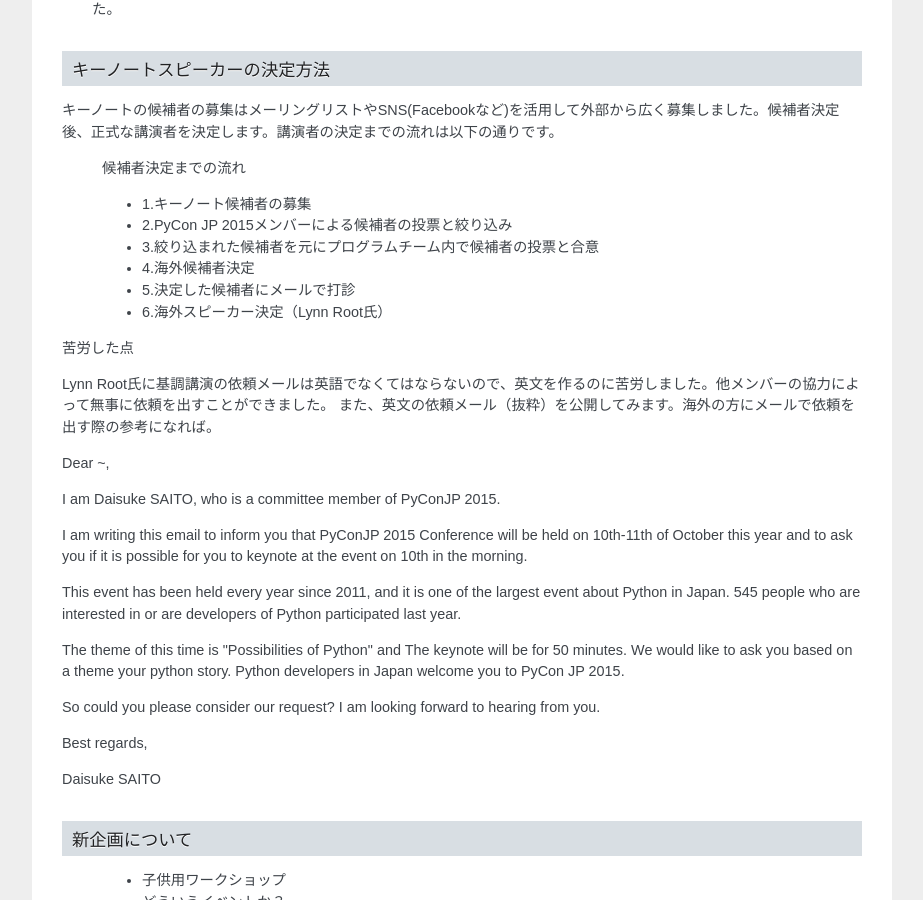
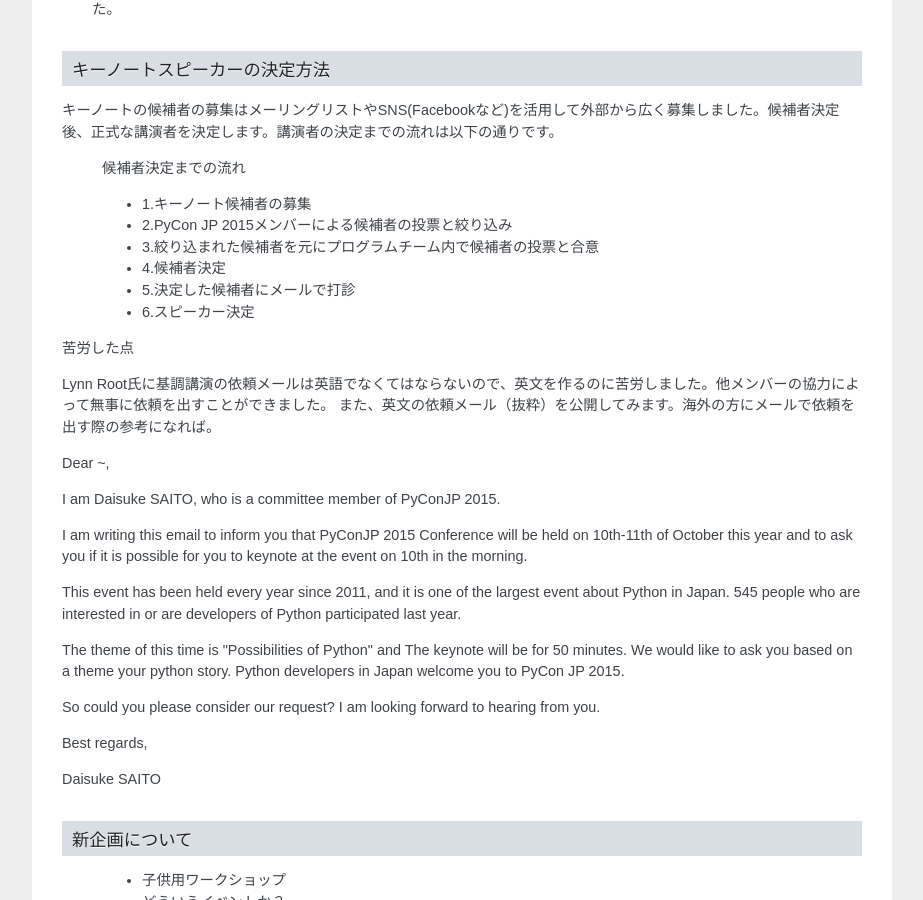
Before and after one commit to pyconjp/reports2015, a Sphinx documentation site: the page built from how-to-make/source/03_program.rst, in a window 1280 px wide and 900 px high, scrolled down 3057 px. Shown: the whole window, without its empty margins (198-1121 px from the left). Built offline with Sphinx 7.4.7, drawn with Linux system fonts in a browser that asks for light colours.

Commit message:
03_program.rst キーノート再修正

```diff
--- a/how-to-make/source/03_program.rst
+++ b/how-to-make/source/03_program.rst
@@ -126,9 +126,9 @@
  * 1.キーノート候補者の募集
  * 2.PyCon JP 2015メンバーによる候補者の投票と絞り込み
  * 3.絞り込まれた候補者を元にプログラムチーム内で候補者の投票と合意
- * 4.海外候補者決定
+ * 4.候補者決定
  * 5.決定した候補者にメールで打診
- * 6.海外スピーカー決定（Lynn Root氏）
+ * 6.スピーカー決定
 
 苦労した点
 
```
